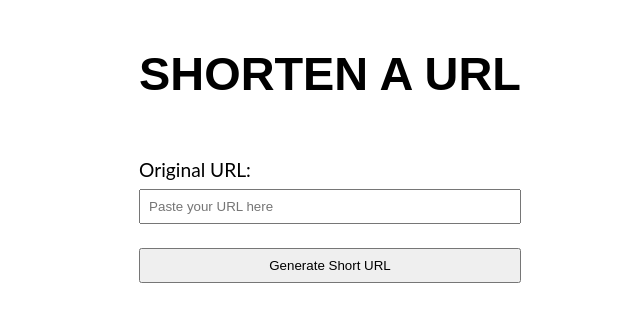
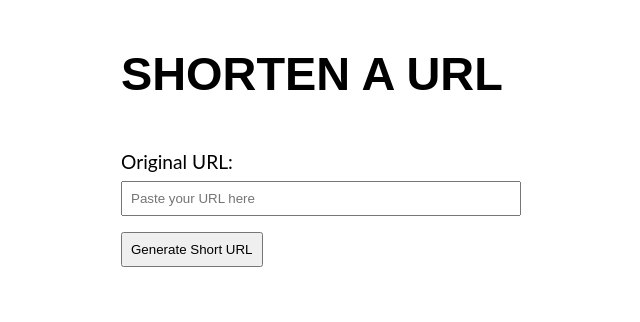
Before and after one commit to Insanityandme/flerplattformstekniker-projekt, a Vue app: page / in a window 1280 px wide. Shown: the top 322 px of the page, without its empty margins (310-950 px from the left). Built offline with nearby package versions, Linux system fonts and the light colour scheme.

Commit message:
style: lower max width container

```diff
--- a/src/assets/base.css
+++ b/src/assets/base.css
@@ -1,5 +1,5 @@
 /* Base */
-:root {/*{{{*/
+:root {
   /* colors */
   --black: #000501;
   --tan: #b6b57b;
@@ -121,7 +121,7 @@ figure {
   margin: 0;
 }
 .container {
-  max-width: 1000px;
+  width: 450px;
   margin: 0 auto;
   padding: 0 1rem;
 }
--- a/src/components/UrlCreator.vue
+++ b/src/components/UrlCreator.vue
@@ -39,18 +39,7 @@ async function handleSubmit() {
 </template>
 
 <style scoped>
-h3 {
-  font-size: 1.2rem;
-}
-
-h1 {
-  text-align: center;
-}
-
 .url-form {
-  display: flex;
-  flex-direction: column;
-  gap: 0.5rem;
   max-width: 400px;
 }
 
```
